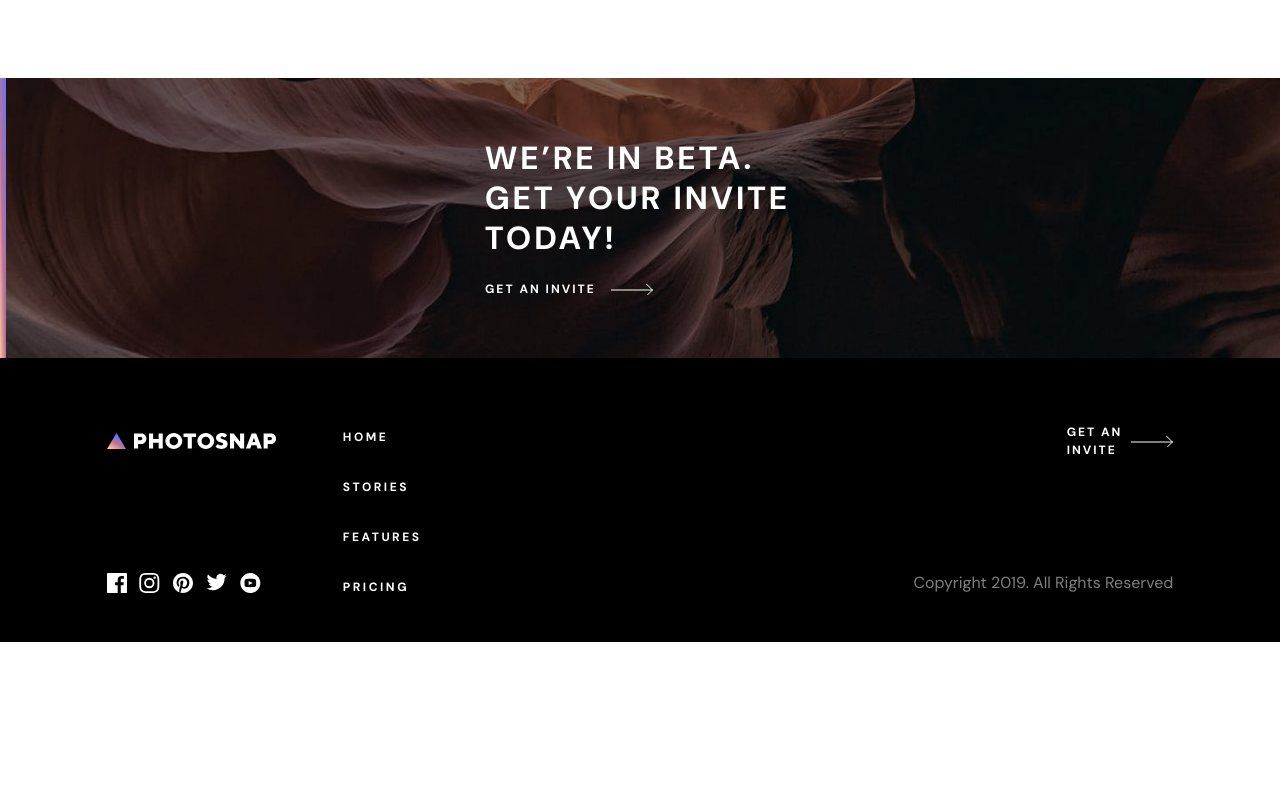
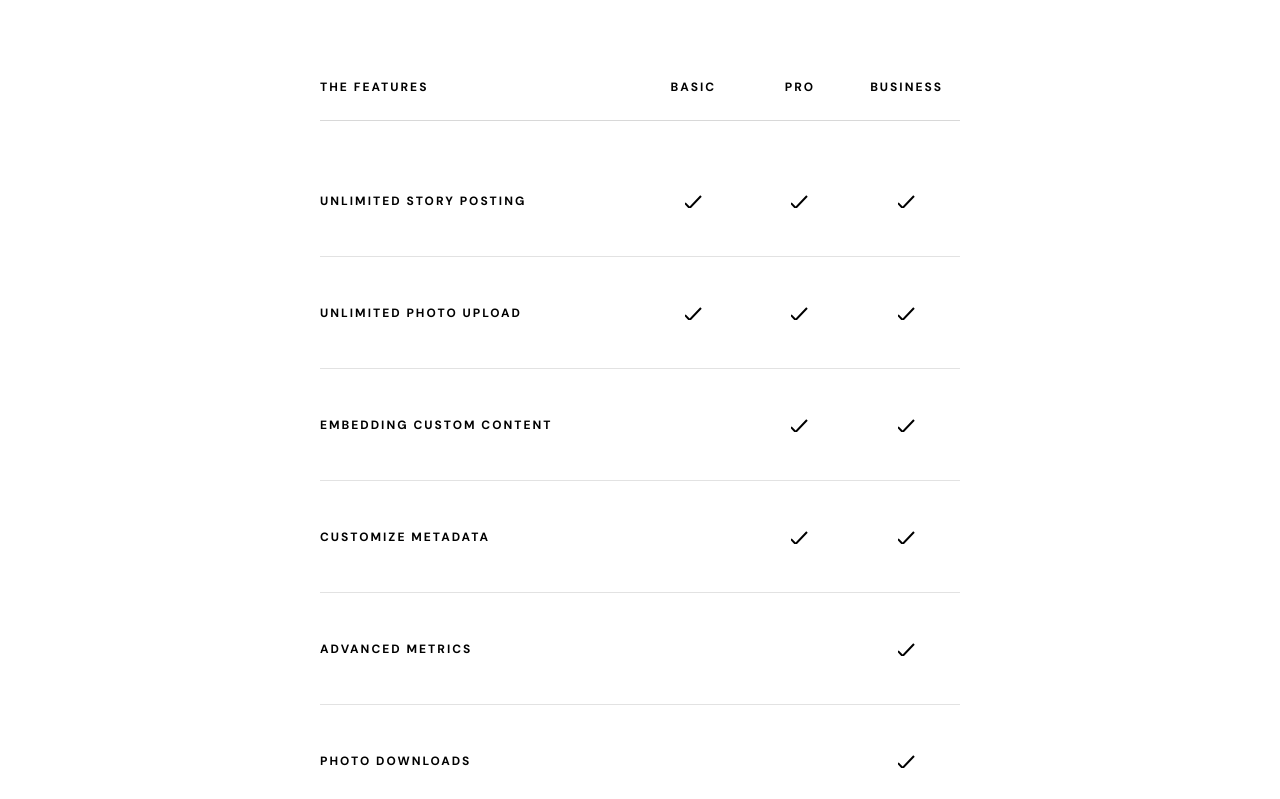
Before and after one commit to reactaleks/photosnap-nextjs, a Next.js app: page /pricing in a window 1280 px wide. Shown: the part 1301-2100 px from the top of the page. Before the commit the page ends 1943 px from the top, so only its background shows below. Built offline with nearby package versions, Linux system fonts and the light colour scheme.

Commit message:
added. pricing page. plan comparison component

```diff
--- a/app/pricing/page.jsx
+++ b/app/pricing/page.jsx
@@ -1,4 +1,5 @@
 import CallToAction from "@/components/call_to_action_component/CallToActionComponent";
+import PlanComparison from "@/components/plan_comparison_component/PlanComparisonComponent";
 import PlanSelection from "@/components/plan_selection_component/PlanSelectionComponent";
 import Story from "@/components/story_component/StoryComponent";
 export default function Home() {
@@ -17,6 +18,7 @@ export default function Home() {
     <main className="min-h-screen">
         <Story storyData={storyData}/>
         <PlanSelection/>
+        <PlanComparison/>
         <CallToAction/>
     </main>
   );
--- a/components/image_story_component/ImageStoryComponent.jsx
+++ b/components/image_story_component/ImageStoryComponent.jsx
@@ -144,7 +144,7 @@ export default function ImageStory({numberToDisplay}) {
           className="object-cover w-full h-full brightness-50"
           width={item.width}
           height={item.height}
-          alt={item.alt}
+          alt={'item.alt'}
         />
         <div className="absolute bottom-12 text-white w-[310px] h-[99px] flex flex-col justify-around">
           <div className="flex flex-col">
--- /dev/null
+++ b/components/plan_comparison_component/PlanComparisonComponent.jsx
@@ -0,0 +1,150 @@
+export default function PlanComparison() {
+  const comparisonData = [
+    {
+      title: "unlimited story posting",
+      plans: ["basic", "pro", "business"],
+    },
+    {
+      title: "UNLIMITED PHOTO UPLOAD",
+      plans: ["basic", "pro", "business"],
+    },
+    {
+      title: "EMBEDDING CUSTOM CONTENT",
+      plans: ["pro", "business"],
+    },
+    {
+      title: "CUSTOMIZE METADATA",
+      plans: ["pro", "business"],
+    },
+    {
+      title: "ADVANCED METRICS",
+      plans: ["business"],
+    },
+    {
+      title: "PHOTO DOWNLOADS",
+      plans: ["business"],
+    },
+    {
+      title: "SEARCH ENGINE INDEXING",
+      plans: ["business"],
+    },
+    {
+      title: "CUSTOM ANALYTICS",
+      plans: ["business"],
+    },
+  ];
+
+  const componentList = comparisonData.map((item, index) => {
+    return (
+      <>
+        <div className="h-[112px] flex flex-col justify-around md:flex-row  items-center md:justify-around relative ">
+          <div className="text-[12px] font-bold  w-full md:w-full tracking-[2px] uppercase ">
+            {item.title}
+          </div>
+
+          <div className="flex w-full h-[33px] justify-between md:w-full md:grid-cols-3 md:grid">
+            <div className="flex flex-col justify-around h-full">
+              <div className="text-[10px] tracking-[1.67px] opacity-50 md:hidden">
+                Basic
+              </div>
+              <div className="flex justify-center">
+                {item.plans.includes("basic") ? (
+                  item.plans.includes("business") ? (
+                    <svg
+                      width="17"
+                      height="13"
+                      viewBox="0 0 17 13"
+                      fill="none"
+                      xmlns="http://www.w3.org/2000/svg"
+                    >
+                      <path
+                        d="M0 8.12351L4.62323 13L16 1"
+                        stroke="black"
+                        strokeWidth="2"
+                      />
+                    </svg>
+                  ) : (
+                    ""
+                  )
+                ) : (
+                  ""
+                )}
+              </div>
+            </div>
+            <div className="flex flex-col justify-around h-full">
+              <div className="text-[10px] tracking-[1.67px] opacity-50 md:hidden">
+                Pro
+              </div>
+              <div className="flex justify-center">
+                {item.plans.includes("pro") ? (
+                  item.plans.includes("business") ? (
+                    <svg
+                      width="17"
+                      height="13"
+                      viewBox="0 0 17 13"
+                      fill="none"
+                      xmlns="http://www.w3.org/2000/svg"
+                    >
+                      <path
+                        d="M0 8.12351L4.62323 13L16 1"
+                        stroke="black"
+                        strokeWidth="2"
+                      />
+                    </svg>
+                  ) : (
+                    ""
+                  )
+                ) : (
+                  ""
+                )}
+              </div>
+            </div>
+            <div className="flex flex-col justify-around h-full">
+              <div className=" text-[10px] tracking-[1.67px] opacity-50 md:hidden">
+                Business
+              </div>
+              <div className="flex justify-center">
+                {item.plans.includes("business") ? (
+                  <svg
+                    width="17"
+                    height="13"
+                    viewBox="0 0 17 13"
+                    fill="none"
+                    xmlns="http://www.w3.org/2000/svg"
+                  >
+                    <path
+                      d="M0 8.12351L4.62323 13L16 1"
+                      stroke="black"
+                      strokeWidth="2"
+                    />
+                  </svg>
+                ) : (
+                  ""
+                )}
+              </div>
+            </div>
+          </div>
+          <div className="w-full h-[1px] bg-[#D8D8D8] bg-opacity-25 md:absolute md:bottom-0 md:bg-opacity-75"></div>
+        </div>
+      </>
+    );
+  });
+
+  return (
+    <div className="w-[318px] md:w-[90vw] xl:w-[50vw] mx-auto">
+      <div className="text-[12px] tracking-[2px] font-bold uppercase flex justify-between md:grid md:grid-cols-2">
+        <div className=""> The Features</div>
+        <div className="flex w-80">
+          <div className=" items-center hidden md:grid md:grid-cols-3 md:w-[50vw] ">
+            <div className="flex justify-center ">basic</div>
+            <div className="flex justify-center ">pro</div>
+            <div className="flex justify-center ">business</div>
+          </div>
+        </div>
+      </div>
+
+      <div className="w-full h-[1px] bg-[#D8D8D8] my-6"></div>
+      {componentList}
+    </div>
+  );
+}
```
